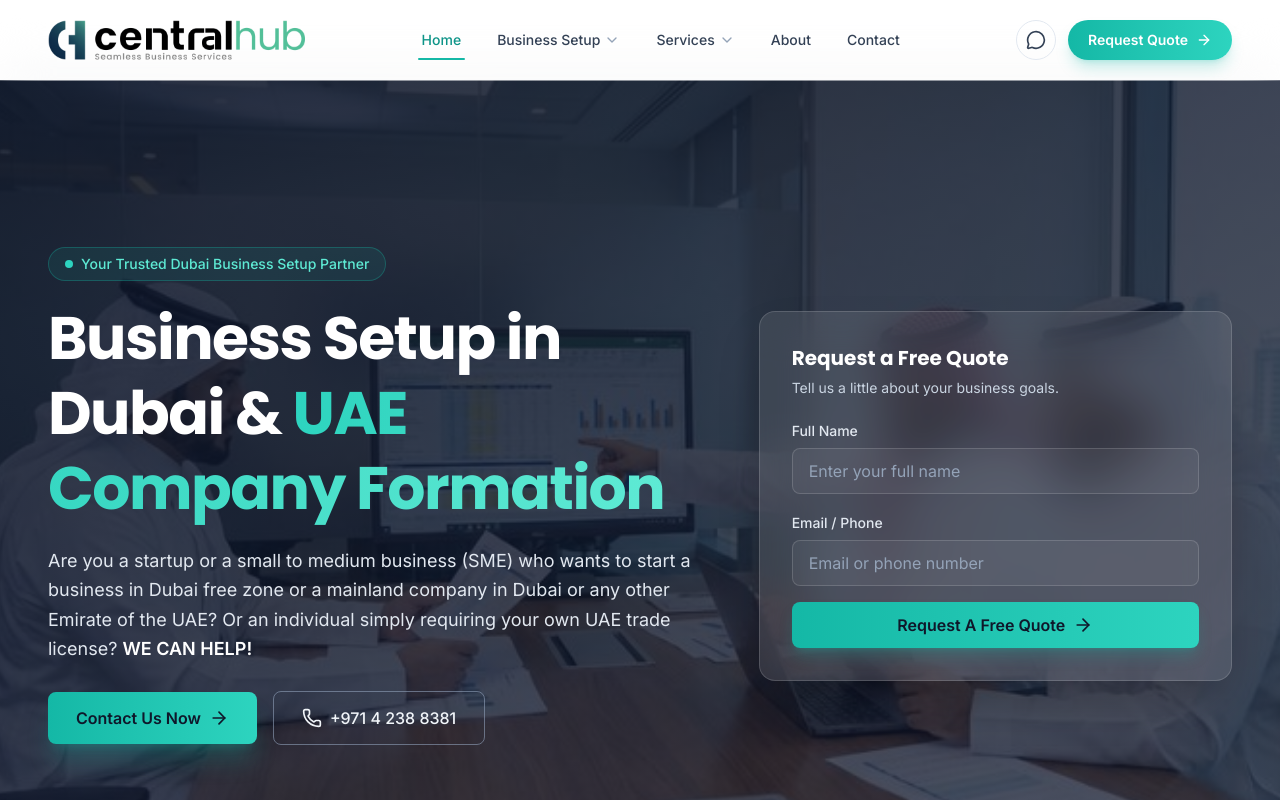
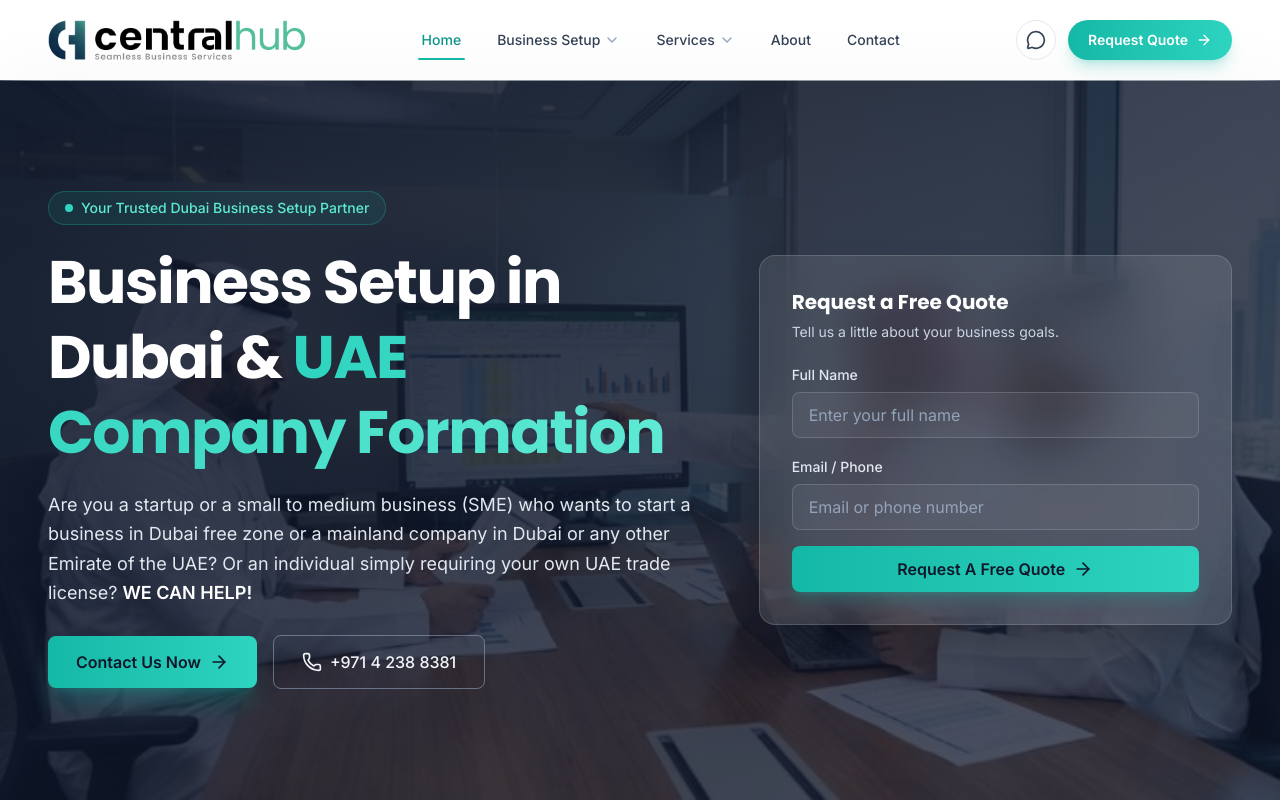
Before and after one commit to boltforwork1/centralhub3, a React (Vite) app: page / in a window 1280 px wide. Shown: the top 800 px of the page. Built offline with nearby package versions, Linux system fonts and the light colour scheme.

Commit message:
Fix hero height and padding

```diff
--- a/src/pages/Home.tsx
+++ b/src/pages/Home.tsx
@@ -118,7 +118,7 @@ export default function Home() {
   return (
     <div>
       {/* ===== Hero Section ===== */}
-      <section className="relative flex min-h-[100dvh] flex-col justify-center overflow-hidden pt-20">
+      <section className="relative flex min-h-[calc(100dvh-5rem)] flex-col justify-center overflow-hidden">
         {/* Background image */}
         <img
           src="/images/home.jpg"
@@ -128,7 +128,7 @@ export default function Home() {
         {/* Dark gradient overlay */}
         <div className="absolute inset-0 bg-gradient-to-br from-slate-900/90 via-slate-900/80 to-slate-900/70" />
 
-        <div className="relative z-10 mx-auto w-full max-w-7xl px-6 pt-4 pb-16 sm:px-8 lg:px-12">
+        <div className="relative z-10 mx-auto w-full max-w-7xl px-6 py-8 sm:px-8 lg:px-12">
           <div className="grid grid-cols-1 items-center gap-8 lg:grid-cols-[1.4fr_1fr] lg:gap-12">
             {/* Left: copy */}
             <div className="max-w-3xl">
```
